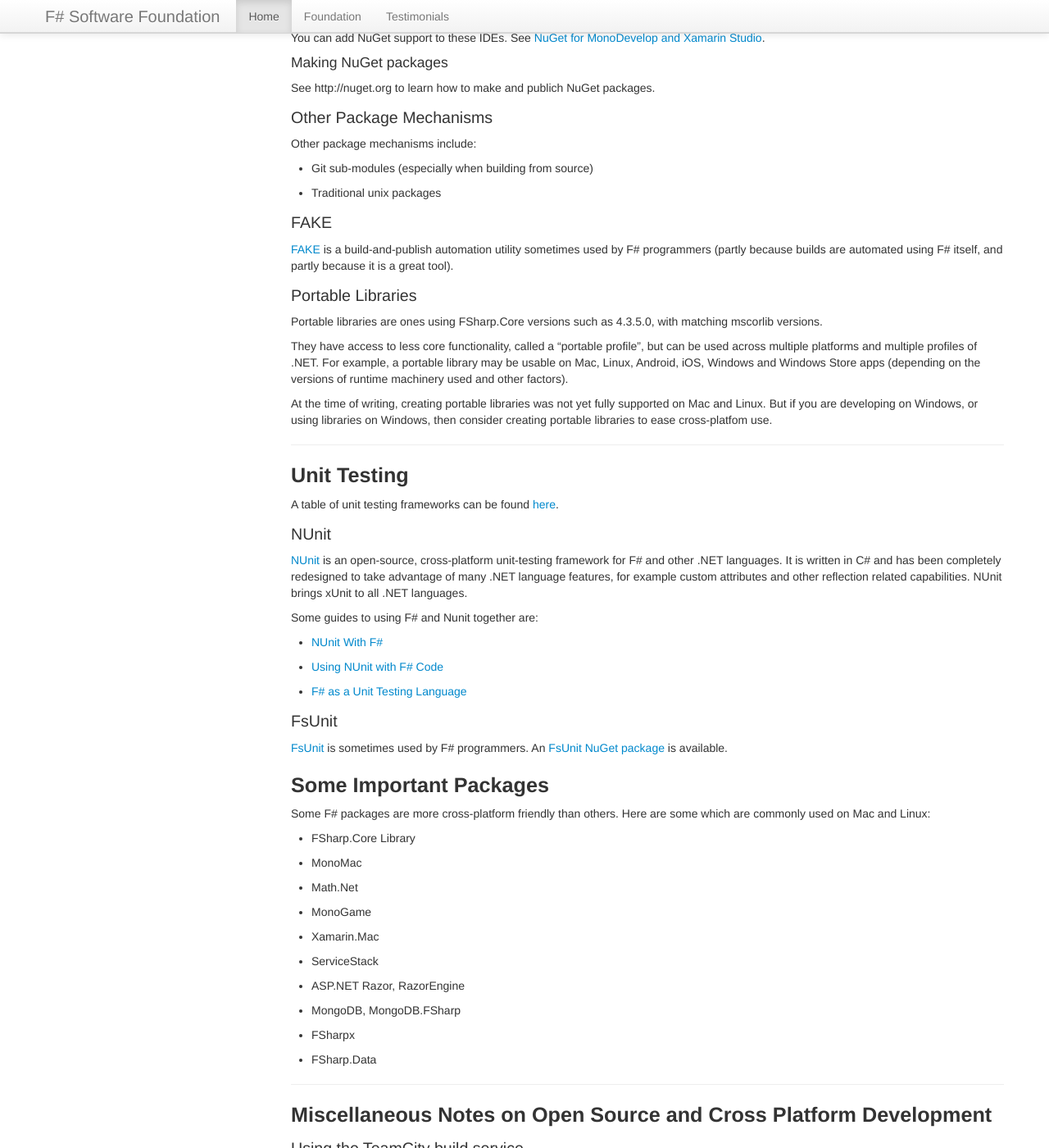
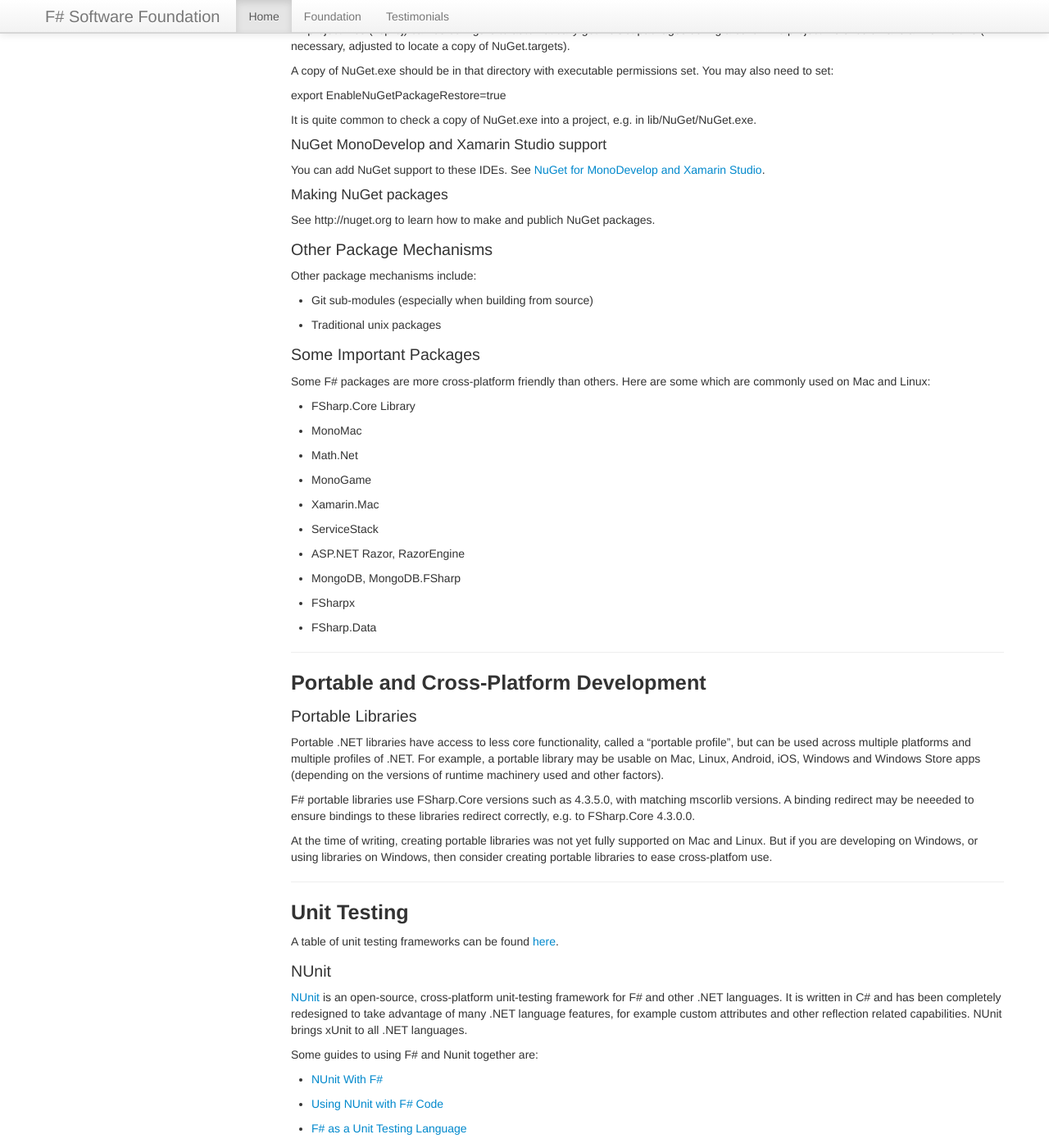
Before and after one commit to fsharp/fsharp.org, a Jekyll site: the page built from guides/mac-linux-cross-platform/index.md, in a window 1280 px wide and 1400 px high, scrolled down 2672 px. Shown: the whole window at 82% size. Built offline with Jekyll 4.4.1, drawn with Linux system fonts in a browser that asks for light colours; nearby versions of some CDN libraries; some web fonts are replaced; comment, search, counter and statistics services are not loaded; some of the changed text lies outside the part shown.

Commit message:
Update index.md

```diff
--- a/guides/mac-linux-cross-platform/index.md
+++ b/guides/mac-linux-cross-platform/index.md
@@ -151,19 +160,37 @@
 * Git sub-modules (especially when building from source)
 * Traditional unix packages
 
-### FAKE
 
-[FAKE](http://fsharp.github.io/FAKE/) is a build-and-publish automation utility sometimes used by F# programmers (partly because
-builds are automated using F# itself, and partly because it is a great tool).
+### Some Important Packages
+
+Some F# packages are more cross-platform friendly than others. Here are some which are commonly used on
+Mac and Linux:
+
+* FSharp.Core Library
+* MonoMac
+* Math.Net
+* MonoGame
+* Xamarin.Mac
+* ServiceStack
+* ASP.NET Razor, RazorEngine
+* MongoDB, MongoDB.FSharp
+* FSharpx
+* FSharp.Data
+
+------
+
+## Portable and Cross-Platform Development
 
 
 ### Portable Libraries
 
-Portable libraries are ones using FSharp.Core versions such as 4.3.5.0, with matching mscorlib versions.
-
-They have access to less core functionality, called a "portable profile", but can be used across multiple
+Portable .NET libraries have access to less core functionality, called a "portable profile", but can be used across multiple
 platforms and multiple profiles of .NET. For example, a portable library may be usable on Mac, Linux, Android,
 iOS, Windows and Windows Store apps (depending on the versions of runtime machinery used and other factors).
+
+F# portable libraries use FSharp.Core versions such as 4.3.5.0, with matching mscorlib versions.
+A binding redirect may be neeeded to ensure bindings to these libraries redirect correctly, e.g. to
+FSharp.Core 4.3.0.0.
 
 At the time of writing, creating portable libraries was not yet fully supported on
 Mac and Linux. But if you are developing on Windows, or using libraries on Windows, then consider
@@ -196,27 +223,15 @@
 An [FsUnit NuGet package](http://nuget.org/packages/FsUnit) is available.
 
 
-## Some Important Packages
-
-Some F# packages are more cross-platform friendly than others. Here are some which are commonly used on
-Mac and Linux:
-
-* FSharp.Core Library
-* MonoMac
-* Math.Net
-* MonoGame
-* Xamarin.Mac
-* ServiceStack
-* ASP.NET Razor, RazorEngine
-* MongoDB, MongoDB.FSharp
-* FSharpx
-* FSharp.Data
 
 ------
 
 ## Miscellaneous Notes on Open Source and Cross Platform Development
 
 ### Using the TeamCity build service
+
+For open source community projects, a build service is available at http://teamcity.codebetter.com which
+includes both Linux and Windows build agents.
 
 To use versions of Mono such as Mono 3.0.12, you need to set an environment variable in your build config.
 Under build parameters, add this environment variable "env.MOPE_VERSION" and set it to "3.0.12".
```
Also changed, not shown: other parts of guides/mac-linux-cross-platform/index.md (+10 -1 lines).
